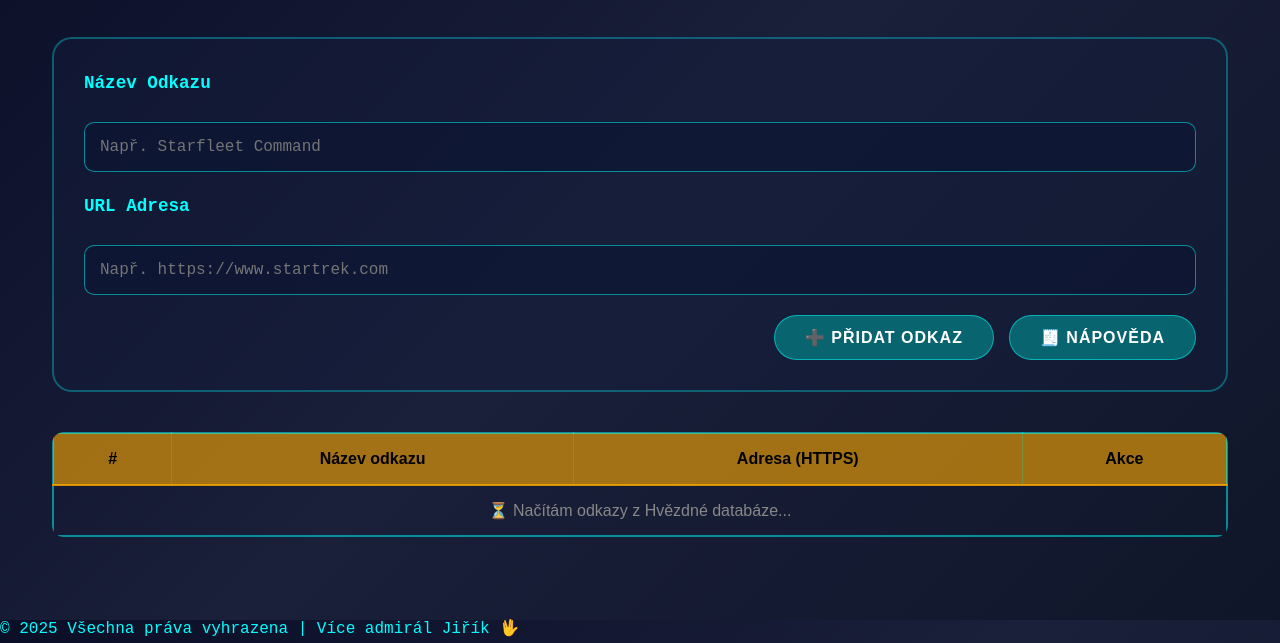
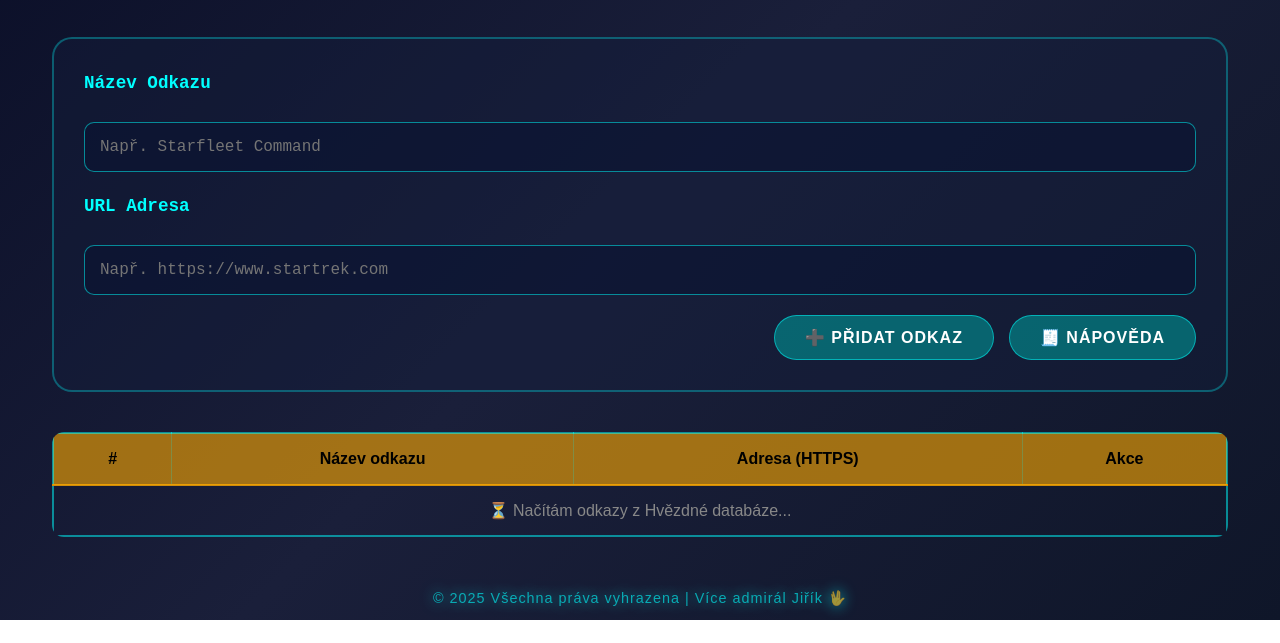
Before and after one commit to jirka22med/stra-trek-odkazy-beta-3, a plain HTML site: page index.html in a window 1280 px wide. Shown: the part 180-823 px from the top of the page. After the commit the page ends 800 px from the top, so only its background shows below. Drawn offline with Linux system fonts and the light colour scheme; no server answers.

Commit message:
Update style.css

```diff
--- a/style.css
+++ b/style.css
@@ -416,3 +416,30 @@ tr:hover td {
   transform: translateY(0);
   box-shadow: 0 2px 4px rgba(0, 50, 100, 0.25);
 }
+
+.vodoznak {
+  position: fixed;
+  bottom: 10px;
+  left: 50%;
+  transform: translateX(-50%);
+  font-size: 0.9rem;
+  color: rgba(0, 255, 255, 0.6);
+  text-shadow: 0 0 8px rgba(0, 255, 255, 0.7);
+  font-family: 'Orbitron', sans-serif;
+  pointer-events: none;
+  user-select: none;
+  letter-spacing: 1px;
+  animation: fadeIn 2s ease-in-out, pulse 3s infinite alternate;
+  z-index: 1;
+
+}
+
+@keyframes fadeIn {
+  from { opacity: 0; transform: translate(-50%, 10px); }
+  to { opacity: 1; transform: translate(-50%, 0); }
+}
+
+@keyframes pulse {
+  0% { text-shadow: 0 0 5px rgba(0,255,255,0.3); }
+  100% { text-shadow: 0 0 20px rgba(0,255,255,0.9); }
+}
```
